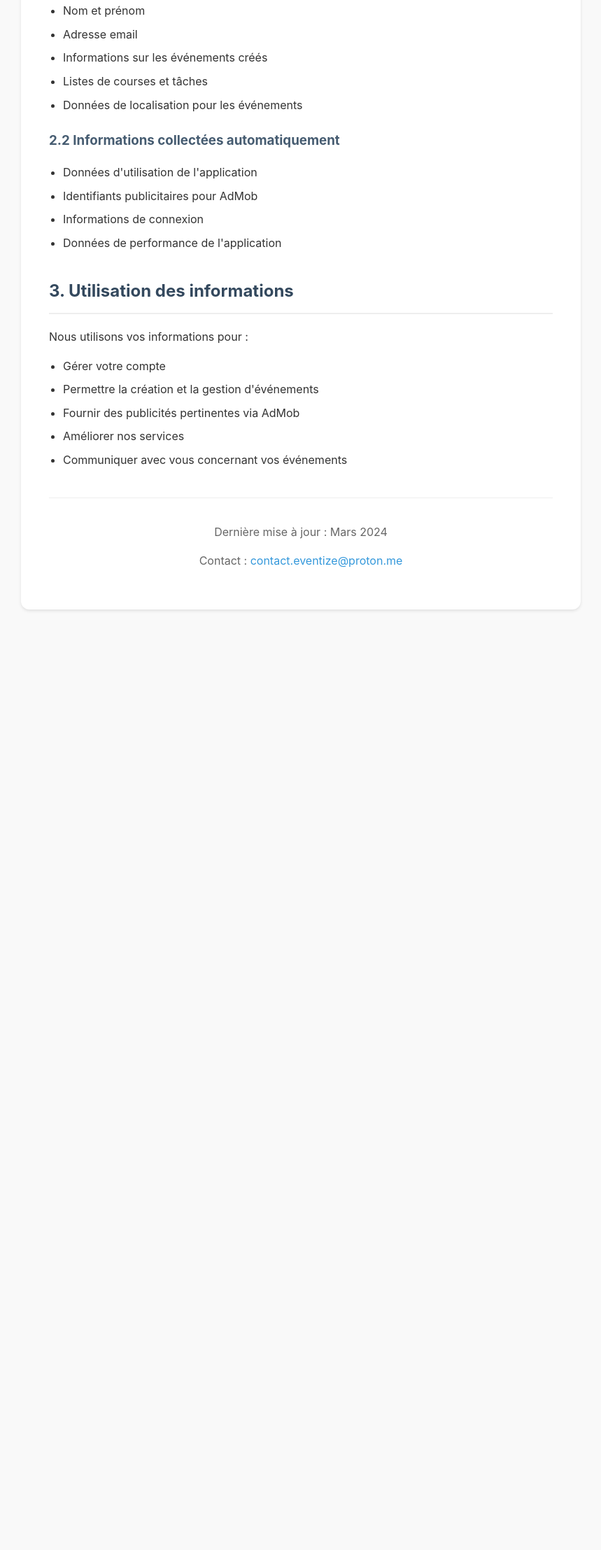
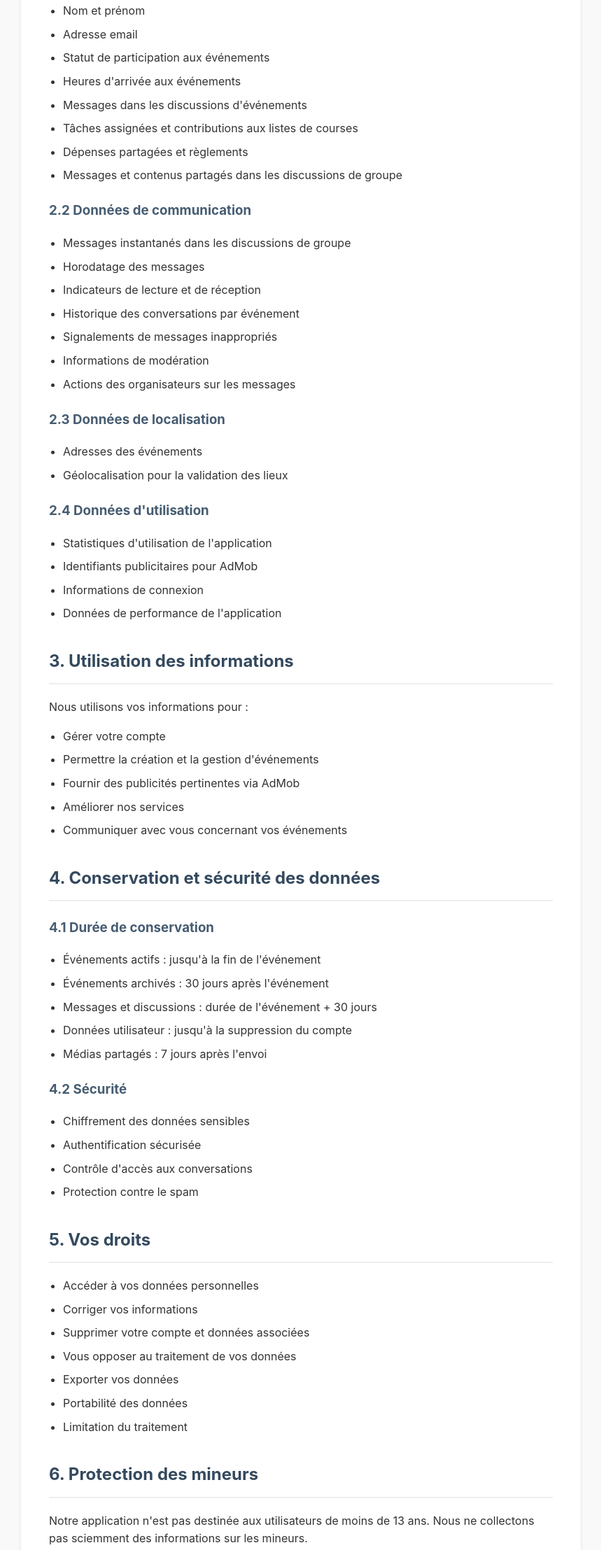
Before and after one commit to Eventizeapp/eventize-privacy, a plain HTML site: page index.html in a window 1280 px wide. Shown: the part 474-2689 px from the top of the page at 70% size, without its empty margins (210-1069 px from the left). Before the commit the page ends 1365 px from the top, so only its background shows below. Drawn offline with Linux system fonts and the light colour scheme.

Commit message:
Update index.html

```diff
--- a/index.html
+++ b/index.html
@@ -78,14 +78,34 @@
         <ul>
             <li>Nom et prénom</li>
             <li>Adresse email</li>
-            <li>Informations sur les événements créés</li>
-            <li>Listes de courses et tâches</li>
-            <li>Données de localisation pour les événements</li>
+            <li>Statut de participation aux événements</li>
+            <li>Heures d'arrivée aux événements</li>
+            <li>Messages dans les discussions d'événements</li>
+            <li>Tâches assignées et contributions aux listes de courses</li>
+            <li>Dépenses partagées et règlements</li>
+            <li>Messages et contenus partagés dans les discussions de groupe</li>
         </ul>
 
-        <h3>2.2 Informations collectées automatiquement</h3>
+        <h3>2.2 Données de communication</h3>
         <ul>
-            <li>Données d'utilisation de l'application</li>
+            <li>Messages instantanés dans les discussions de groupe</li>
+            <li>Horodatage des messages</li>
+            <li>Indicateurs de lecture et de réception</li>
+            <li>Historique des conversations par événement</li>
+            <li>Signalements de messages inappropriés</li>
+            <li>Informations de modération</li>
+            <li>Actions des organisateurs sur les messages</li>
+        </ul>
+
+        <h3>2.3 Données de localisation</h3>
+        <ul>
+            <li>Adresses des événements</li>
+            <li>Géolocalisation pour la validation des lieux</li>
+        </ul>
+
+        <h3>2.4 Données d'utilisation</h3>
+        <ul>
+            <li>Statistiques d'utilisation de l'application</li>
             <li>Identifiants publicitaires pour AdMob</li>
             <li>Informations de connexion</li>
             <li>Données de performance de l'application</li>
@@ -101,11 +121,63 @@
             <li>Communiquer avec vous concernant vos événements</li>
         </ul>
 
-        <!-- Continuer avec les autres sections de la politique de confidentialité -->
-        <!-- ...existing sections... -->
+        <h2>4. Conservation et sécurité des données</h2>
+        <h3>4.1 Durée de conservation</h3>
+        <ul>
+            <li>Événements actifs : jusqu'à la fin de l'événement</li>
+            <li>Événements archivés : 30 jours après l'événement</li>
+            <li>Messages et discussions : durée de l'événement + 30 jours</li>
+            <li>Données utilisateur : jusqu'à la suppression du compte</li>
+            <li>Médias partagés : 7 jours après l'envoi</li>
+        </ul>
+
+        <h3>4.2 Sécurité</h3>
+        <ul>
+            <li>Chiffrement des données sensibles</li>
+            <li>Authentification sécurisée</li>
+            <li>Contrôle d'accès aux conversations</li>
+            <li>Protection contre le spam</li>
+        </ul>
+
+        <h2>5. Vos droits</h2>
+        <ul>
+            <li>Accéder à vos données personnelles</li>
+            <li>Corriger vos informations</li>
+            <li>Supprimer votre compte et données associées</li>
+            <li>Vous opposer au traitement de vos données</li>
+            <li>Exporter vos données</li>
+            <li>Portabilité des données</li>
+            <li>Limitation du traitement</li>
+        </ul>
+
+        <h2>6. Protection des mineurs</h2>
+        <p>Notre application n'est pas destinée aux utilisateurs de moins de 13 ans. Nous ne collectons pas sciemment des informations sur les mineurs.</p>
+
+        <h2>7. Modifications de la politique</h2>
+        <p>Nous nous réservons le droit de modifier cette politique à tout moment. Les utilisateurs seront informés des changements importants. L'utilisation continue de l'application constitue l'acceptation des modifications.</p>
+
+        <h2>8. Partage des données avec des tiers</h2>
+        <p>Nous ne partageons vos données personnelles qu'avec des prestataires de services nécessaires au bon fonctionnement d'Eventize, notamment :</p>
+        <ul>
+            <li>Google Firebase pour l'authentification et le stockage sécurisé des données.</li>
+            <li>Google AdMob pour la diffusion de publicités.</li>
+            <li>Google Maps pour la géolocalisation et la gestion des adresses d'événements.</li>
+        </ul>
+
+        <h2>9. Transferts internationaux de données</h2>
+        <p>Certains de nos prestataires de services, tels que Google Firebase, peuvent traiter vos données en dehors de l'Union européenne. Nous veillons à ce que ces transferts soient encadrés par des clauses contractuelles types (CCT) approuvées par la Commission européenne ou d'autres mécanismes assurant un niveau de protection adéquat.</p>
+
+        <h2>10. Cookies et technologies similaires</h2>
+        <p>Nous utilisons des cookies et des technologies similaires pour mesurer l'audience, diffuser des publicités et améliorer votre expérience utilisateur. Vous pouvez gérer vos préférences dans les paramètres de l'application.</p>
+
+        <h2>11. Consentement</h2>
+        <p>En utilisant Eventize, vous consentez expressément à cette politique de confidentialité et au traitement de vos données tel que décrit ci-dessus.</p>
+
+        <h2>12. Contact</h2>
+        <p>Pour toute question concernant cette politique de confidentialité, contactez-nous à : <a href="mailto:contact.eventize@proton.me">contact.eventize@proton.me</a></p>
 
         <div class="footer">
-            <p>Dernière mise à jour : Mars 2024</p>
+            <p>Dernière mise à jour : 14 février 2024</p>
             <p>Contact : <a href="mailto:contact.eventize@proton.me">contact.eventize@proton.me</a></p>
         </div>
     </div>
```
